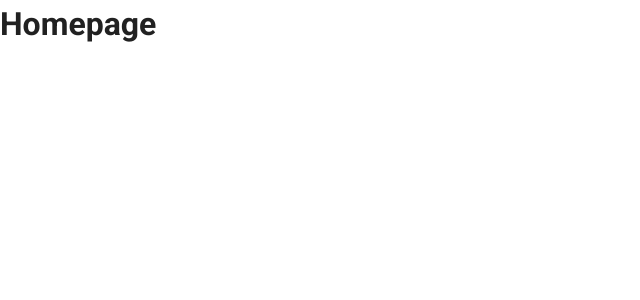
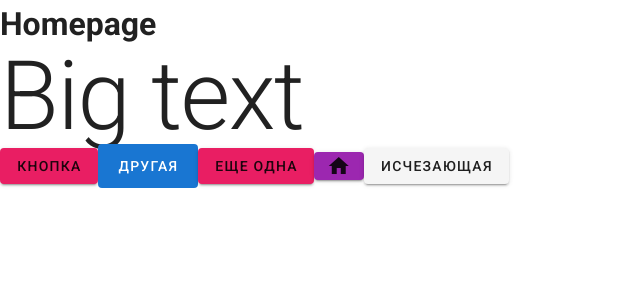
Before and after one commit to HightMike/vuetifyTraining, a Vue app: page / in a window 1280 px wide. Shown: the top 300 px of the page, without its empty margins (0-640 px from the left). Built offline with nearby package versions, Linux system fonts and the light colour scheme.

Commit message:
play with some styles

```diff
--- a/src/views/Home.vue
+++ b/src/views/Home.vue
@@ -1,6 +1,16 @@
 <template>
   <div class="home">
     <h1>Homepage</h1>
+    <h1 class="display-4">Big text</h1>
+
+    <v-btn class="pink">Кнопка</v-btn>
+    <v-btn depressed large color="primary">Другая</v-btn>
+    <v-btn class="pink v-btn--flat">Еще одна</v-btn>
+    <v-btn small color="purple">
+      <v-icon>mdi-home</v-icon>
+    </v-btn>
+    <v-btn class="hidden-md-and-down">Исчезающая</v-btn>
+
   </div>
 </template>
 
```
